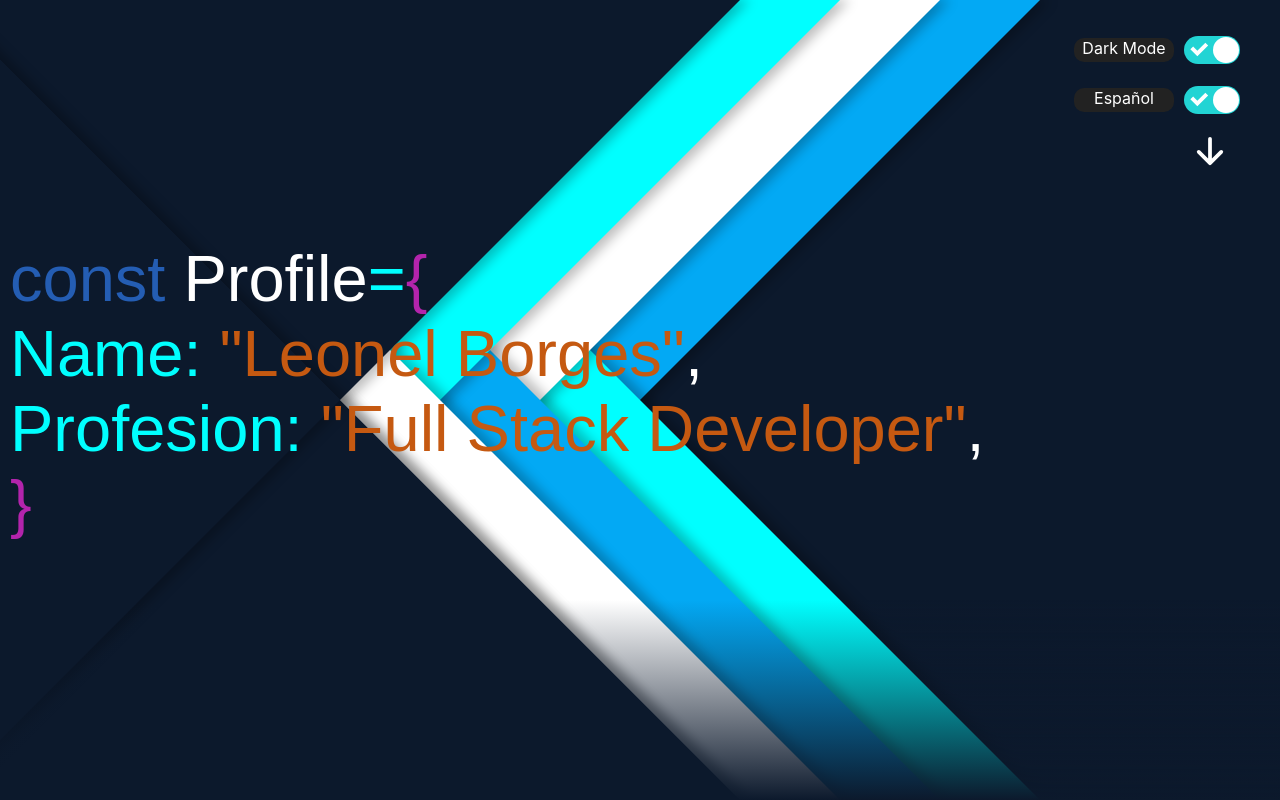
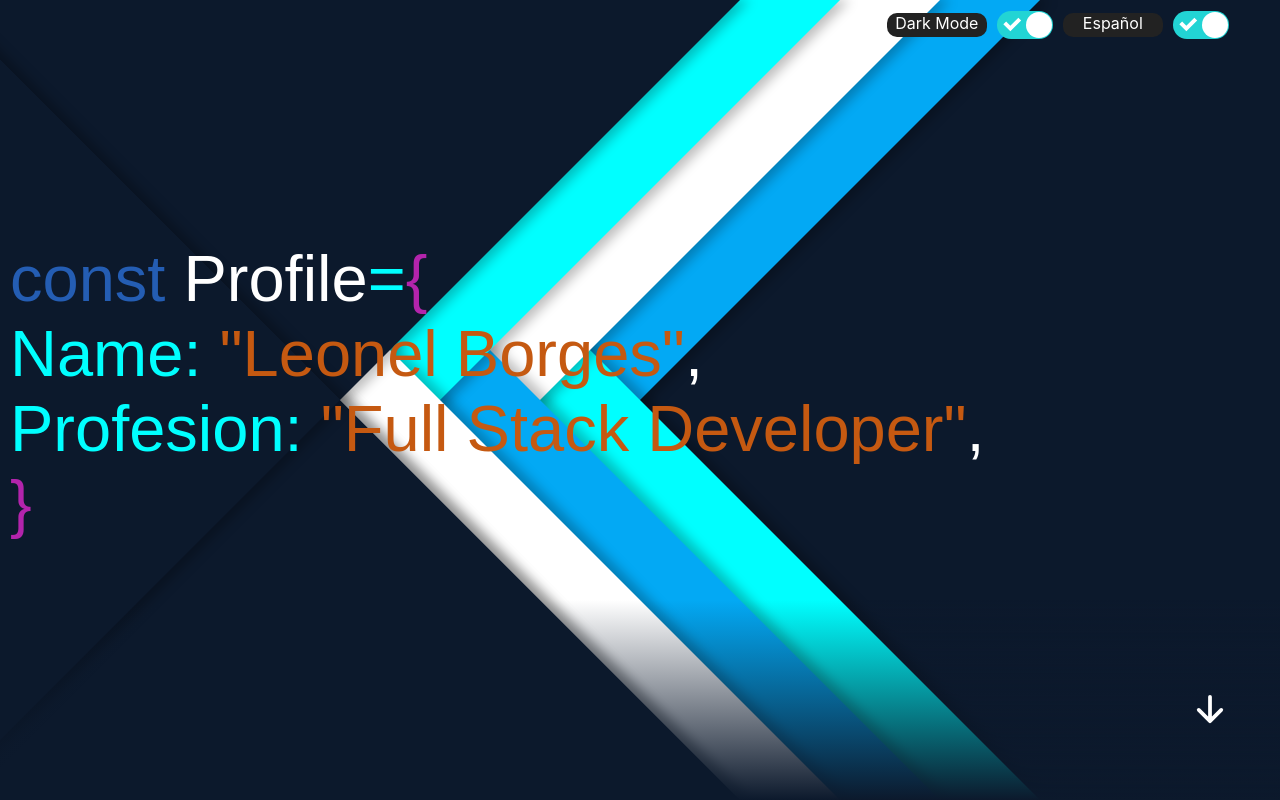
Before and after one commit to leonelborgesdev/portfolio, a React (Create React App) app: page / in a window 1280 px wide. Shown: the top 800 px of the page. Built offline with nearby package versions, Linux system fonts and the light colour scheme.

Commit message:
portfolio

```diff
--- a/src/components/Portfolio/Portfolio.css
+++ b/src/components/Portfolio/Portfolio.css
@@ -1,12 +1,39 @@
 .App_portfoliio{
     overflow: hidden;
-}.switch{
-    /* width: 100vw; */
+}
+.nav_opciones{
+    display: flex;
+    align-items: center;
+    justify-content: flex-end;
+    flex-direction: row;
+    /* position: absolute; */
+    height: 50px;
+    width: 96%;
+    top: 0;
+    z-index: 10001;
+    position: fixed;
+}
+.switch{
     height: 100px;
     display: flex;
     align-items: center;
     justify-content: flex-end;
-    top: 0px;
+    z-index: 10001;
+}
+.switchLanguaje{
+    height: 100px;
+    display: flex;
+    align-items: center;
+    justify-content: flex-end;
+    z-index: 10001;
+}
+.switch_bajar{
+    width: 100px;
+    height: 100px;
+    display: flex;
+    align-items: center;
+    justify-content: flex-end;
+    bottom: 20px;
     right: 40px;
     position: fixed;
     z-index: 10001;
@@ -24,28 +51,6 @@
 #dark .switch label{
     color: #fff;
     background: #222;
-}
-.switchLanguaje{
-    /* width: 100vw; */
-    height: 100px;
-    display: flex;
-    align-items: center;
-    justify-content: flex-end;
-    top: 50px;
-    right: 40px;
-    position: fixed;
-    z-index: 10001;
-}
-.switch_bajar{
-    width: 100px;
-    height: 100px;
-    display: flex;
-    align-items: center;
-    justify-content: flex-end;
-    top: 90px;
-    right: 40px;
-    position: fixed;
-    z-index: 10001;
 }
 .switch_bajar{
     width: 100px;
--- a/src/components/Portfolio/Portfolio.jsx
+++ b/src/components/Portfolio/Portfolio.jsx
@@ -27,14 +27,7 @@ export const Portfolio = () => {
   return (
     <ThemeContext.Provider value={{ mode, toggleTheme }}>
       <div className="App_portfoliio" id={mode}>
-        <Home />
-        <ul className="switch_bajar">
-          <li>
-            <a href="#menu">
-              <IonIcon src={arrow_down_outline} />
-            </a>
-          </li>
-        </ul>
+        <div className="nav_opciones">
           <div className="switch">
             <label>{mode === "light" ? "Ligth Mode" : "Dark Mode"}</label>
             <ReactSwitch
@@ -52,6 +45,15 @@ export const Portfolio = () => {
             />
           </div>
         </div>
+        <Home />
+        <ul className="switch_bajar">
+          <li>
+            <a href="#menu">
+              <IonIcon src={arrow_down_outline} />
+            </a>
+          </li>
+        </ul>
+      </div>
     </ThemeContext.Provider>
   );
 };
```
Lines whose indentation alone changed are shown as unchanged.
